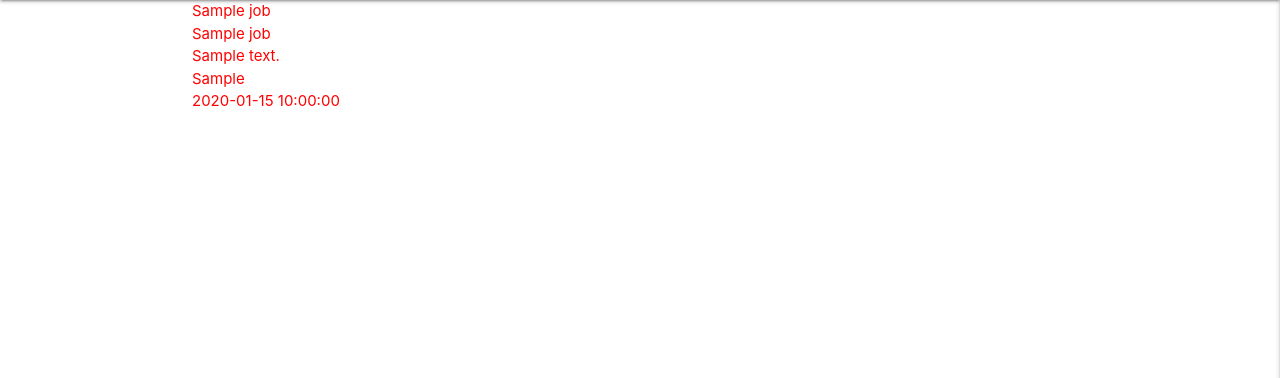
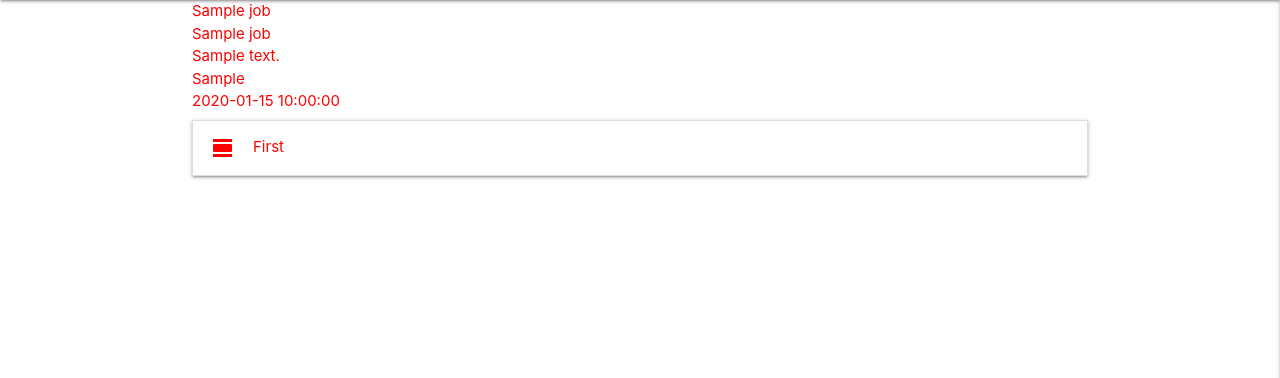
Before and after one commit to starranuk/worklist, a Flask app: page / in a window 1280 px wide. Shown: the part 64-442 px from the top of the page. Run offline with Flask 2, Linux system fonts and the light colour scheme; a database or web service that is not in the repository returns one stand-in record (values such as "Sample title"); some libraries are stand-ins or nearby versions.

Commit message:
collapsable menu in jobs started

```diff
--- a/static/js/script.js
+++ b/static/js/script.js
@@ -4,10 +4,17 @@
 //});
 
 /*
-    vanilla JavaScript for MaterializeCSS initialization
+    JavaScript for Materialize NavBar
 */
 
 document.addEventListener('DOMContentLoaded', function () {
      let sidenavs = document.querySelectorAll(".sidenav");
      let sidenavsInstance = M.Sidenav.init(sidenavs, {edge: "right"});
  });
+
+ /*
+    jQuery for Materialize accordion element
+*/
+ $(document).ready(function(){
+    $('.collapsible').collapsible();
+  });
--- a/templates/jobs.html
+++ b/templates/jobs.html
@@ -10,4 +10,13 @@
         {{ job.job_due_date }}<br>
     {% endfor %}
 
+    <ul class="collapsible">
+        <li>
+            <div class="collapsible-header">
+                <i class="material-icons">view_day</i>First</div>
+            <div class="collapsible-body">
+                <span>Lorem ipsum dolor sit amet.</span></div>
+        </li>
+      </ul>
+
 {% endblock %}
```
